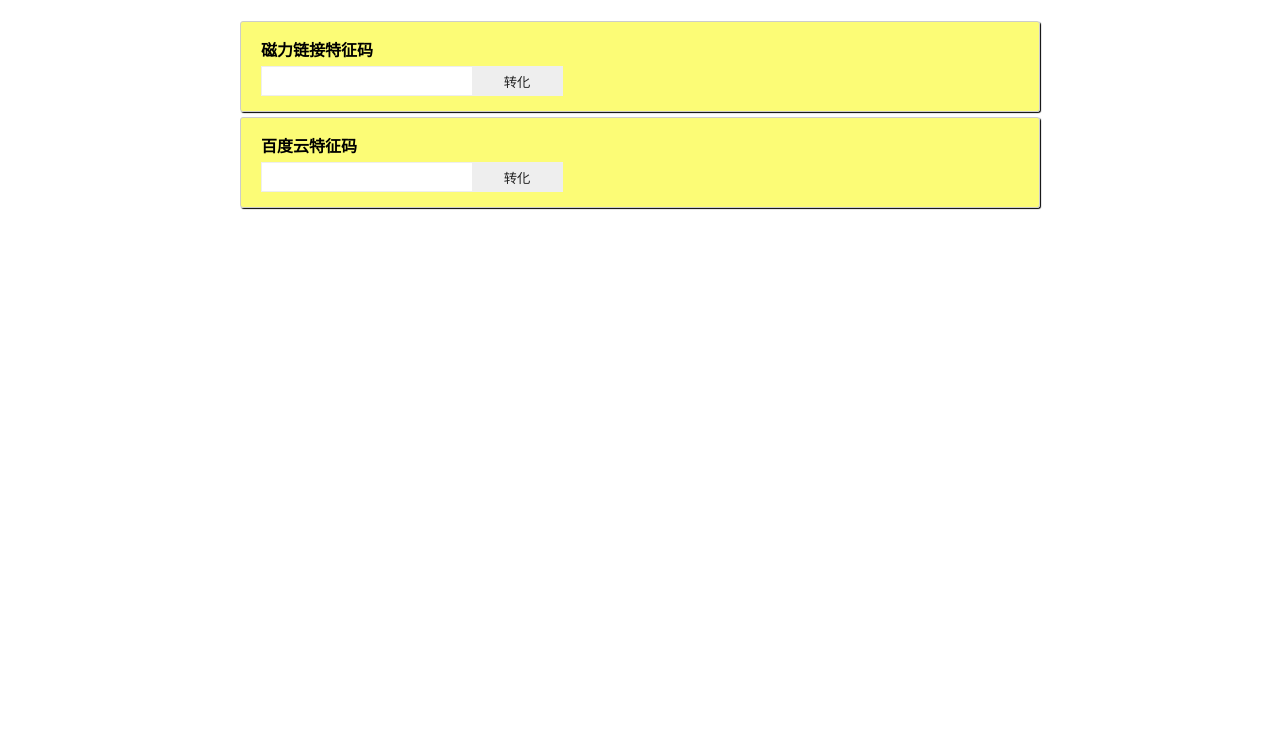
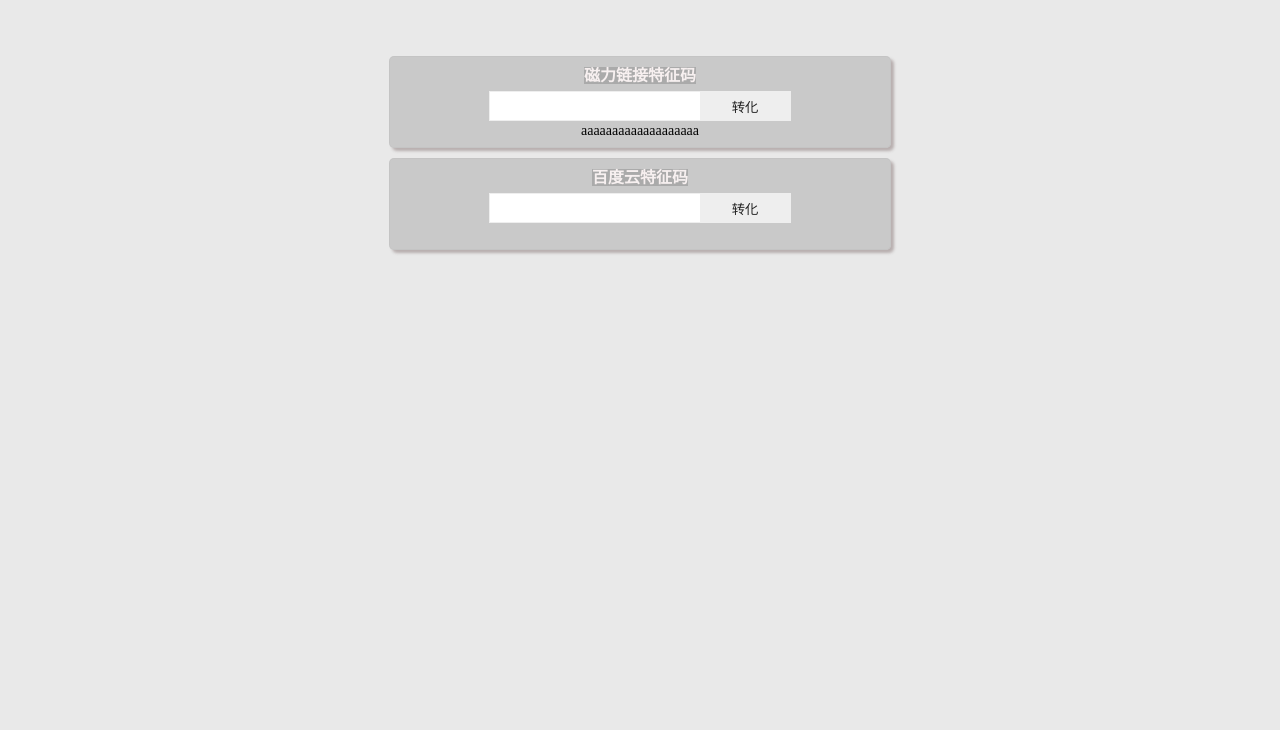
Before and after one commit to ZephV/BaiduMapTest, a plain HTML site: page index.html in a window 1280 px wide. Shown: the part 70-800 px from the top of the page. Drawn offline with Linux system fonts and the light colour scheme.

Commit message:
修改老司机工具2.0的样式

```diff
--- a/css/kit.1.css
+++ b/css/kit.1.css
@@ -4,9 +4,14 @@
     position: relative;
 }
 
+body {
+    background-color: #cccccc6b;
+}
+
 header {
     max-width: 100%;
-    background-color: #a71111;
+    /* background-color: #a71111; */
+    background-color: #ccc;
     text-align: center;
     padding: 10px 0;
     color: #fff;
@@ -14,24 +19,30 @@ header {
 
 .wrap {
     max-width: 800px;
-    height: 200px;
     margin: 0 auto;
-    padding: 20px
+    padding: 50px;
 }
 
 .container {
-    padding: 15px 20px;
+    width: 500px;
+    height: 90px;
+    text-align: center;
+    margin: 10px auto;
+    background-color: rgba(153, 153, 153, 0.4);
+    border: 1px solid rgba(153, 153, 153, 0.1);
+    border-radius: 5px;
+    box-shadow: 3px 3px 3px rgba(171, 160, 160, 0.8);
+}
+
+.tool_name_wrap {
     margin-top: 5px;
-    background-color: rgba(250, 250, 27, 0.6);
-    border: 1px solid #ccc;
-    border-radius: 3px;
-    box-shadow: 1px 1px 1px;
 }
 
 .tool-name {
     font-weight: bold;
     font-size: 16px;
-    display: block;
+    background: #aaa;
+    color: #f7f0f0;
 }
 
 .writebox {
@@ -57,7 +68,8 @@ header {
 
 .change_btn:hover {
     cursor: pointer;
-    background: #ccc;
+    background: #000;
+    color: #fff;
 }
 
 .change_btn {
--- a/index.html
+++ b/index.html
@@ -14,23 +14,25 @@
         <h1>老司机の专用工具2.0</h1>
     </header>
     <div class="wrap">
+
         <div class="container">
-            <span class="tool-name">磁力链接特征码</span>
+            <div class="tool_name_wrap"><span class="tool-name">磁力链接特征码</span></div>
             <div class="writebox">
                 <input id="magnet-input" class="input_box" type="text">
                 <button id="magnet" class="change_btn">转化</button>
             </div>
-            <a id="magnet-show" class="show_result"></a>
+            <div><a id="magnet-show" class="show_result">aaaaaaaaaaaaaaaaaaa</a></div>
         </div>
 
         <div class="container">
-            <span class="tool-name">百度云特征码</span>
+            <div class="tool_name_wrap"><span class="tool-name">百度云特征码</span></div>
             <div class="writebox">
                 <input id="baiduyun-input" class="input_box" type="text">
                 <button id="baiduyun" class="change_btn">转化</button>
             </div>
             <a id="baiduyun-show" class="show_result"></a>
         </div>
+
     </div>
 
 
@@ -67,7 +69,6 @@
             for (let i = 0; i < data.length; i++) {
                 if (data[i].tool_name == tool_id) {
                     return data[i].change_rule;
-
                 }
             }
         }
```
